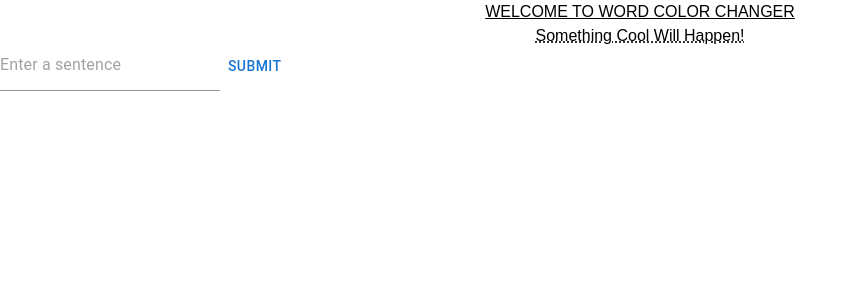
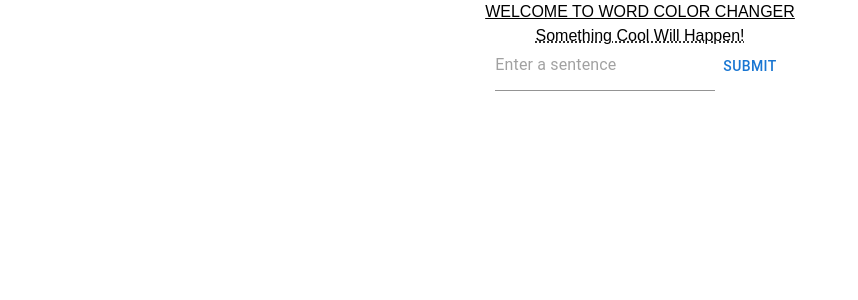
Before and after one commit to Steven-Ou/WordChanger, a Next.js app in the folder word/: page / in a window 1280 px wide. Shown: the top 300 px of the page, without its empty margins (0-858 px from the left). Built offline with nearby package versions, Linux system fonts and the light colour scheme.

Commit message:
centeralizing

```diff
--- a/word/app/globals.css
+++ b/word/app/globals.css
@@ -14,7 +14,9 @@ html, body{
   text-decoration: underline dotted;
   text-align: center;
 }
-
+.ab{
+  text-align: center;
+}
 
 #lock{
   text-align: center;
```
